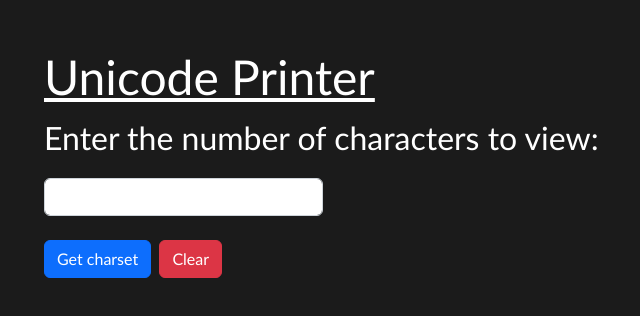
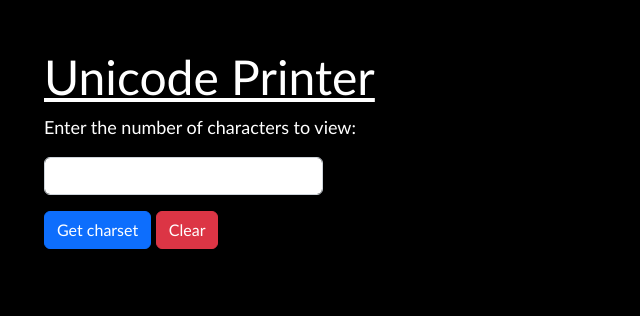
Before and after one commit to Ricaidito/UnicodePrinter, a plain HTML site: page index.html in a window 1280 px wide. Shown: the whole page, without its empty margins (38-678 px from the left). Drawn offline with nearby package versions, Linux system fonts and the light colour scheme.

Commit message:
Fixed styles

```diff
--- a/index.css
+++ b/index.css
@@ -1,7 +1,9 @@
 body {
-  background-color: rgb(27, 27, 27);
+  font-weight: 100;
+  background-color: black;
   font-family: Calibri;
-  font-size: 2rem;
+  font-size: 18px;
+  color: #bbb;
 }
 
 h1 {
```
